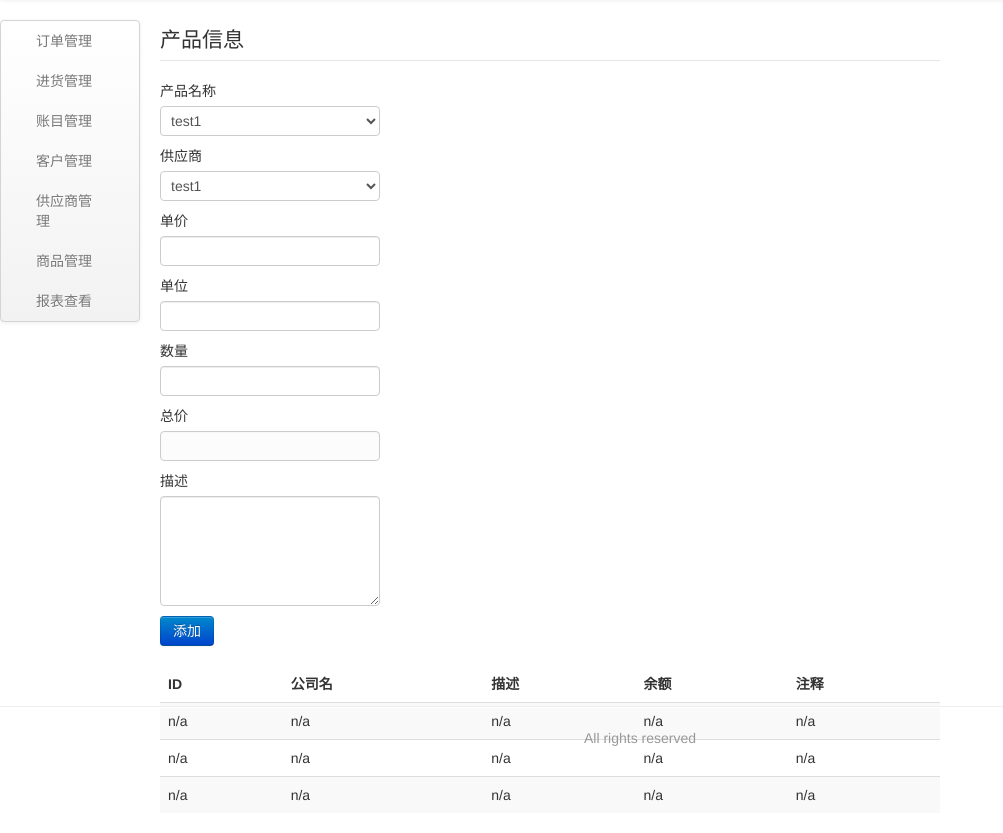
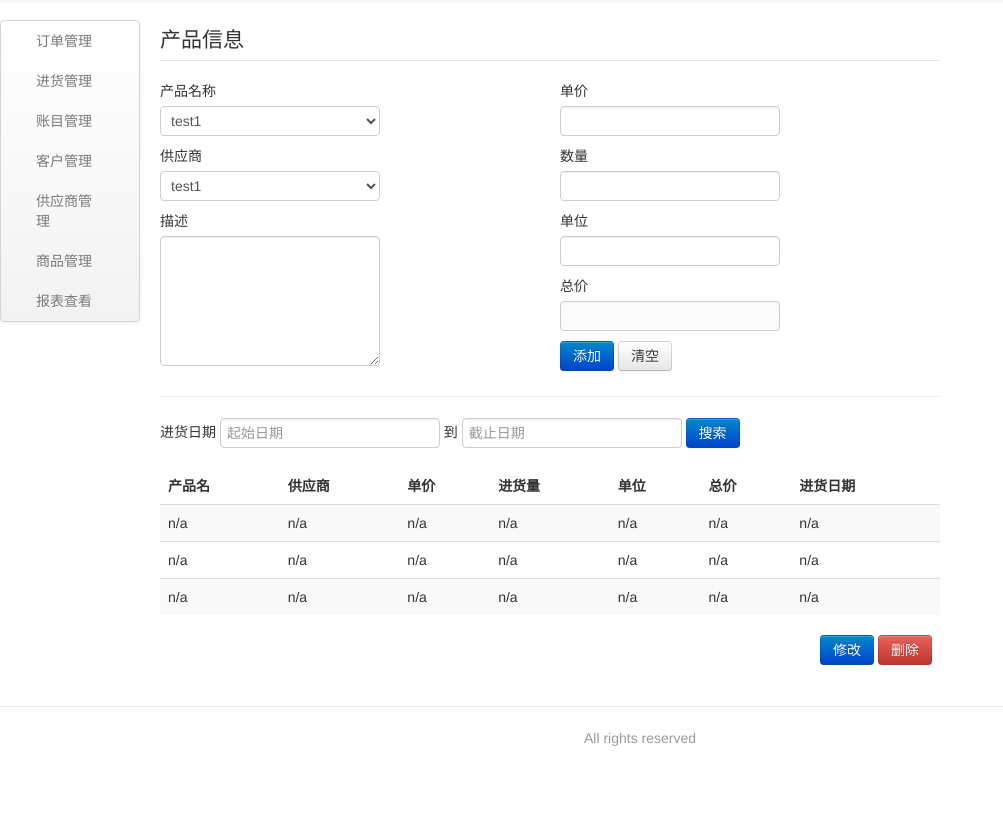
Before and after one commit to Weilong/meat_factory, a CodeIgniter app: page /meat_factory/ in a window 1280 px wide. Shown: the part 42-875 px from the top of the page, without its empty margins (0-1003 px from the left). After the commit the page ends 788 px from the top, so only its background shows below. Run offline with CodeIgniter, Linux system fonts and the light colour scheme.

Commit message:
add supplied_goods_view

```diff
--- a/application/views/add_cost_view.php
+++ b/application/views/add_cost_view.php
@@ -13,7 +13,7 @@
     <label>描述</label>
     <textarea rows="5"></textarea><br />
     <button type="submit" class="btn btn-primary">确认</button>
-    <button type="submit" class="btn btn-warning">清空</button>
+    <button type="submit" class="btn">清空</button>
   </fieldset>
 </form>
 </div>
--- a/application/views/supplied_goods_view.php
+++ b/application/views/supplied_goods_view.php
@@ -3,6 +3,8 @@
       <form>
           <fieldset>
             <legend>产品信息</legend>
+                <div class="row">
+                    <div class="span5">
                         <label>产品名称</label>
                         <select>
                         	<option>test1</option>
@@ -13,33 +15,56 @@
                             <option>test1</option>
                             <option>test2<option>
                         </select><br />
+                        <label>描述</label>
+                        <textarea rows="6"></textarea><br />
+                    </div>
+                    <div class="span5">
                         <label>单价</label>
+                        <input type="text"></input>
+                        <label>数量</label>
                         <input type="text"></input>
                         <label>单位</label>
                         <input type="text"></input>
-    <label>数量</label>
-    <input type="text"></input>
                         <label>总价</label>
                         <span class="uneditable-input"></span>
-    <label>描述</label>
-    <textarea rows="5"></textarea><br />
+                        <br />
                         <button type="submit" class="btn btn-primary">添加</button>
+                        <button type="submit" class="btn">清空</button>
+                    </div>
+                </div>
           </fieldset>
+        </form>
+    </div>
+    <hr />
+    <div>
+        <div>
+            <form class="form-inline">
+                <label>进货日期</label>
+                <!-- the input for date needs to be improved so that user can
+                select date from a drop-down calendar straight away -->
+                <input type="text" placeholder="起始日期">
+                到
+                <input type="text" placeholder="截止日期">
+                <button type="submit" class="btn btn-primary">搜索</button>
             </form>
         </div>
         <div>
             <table class="table table-striped table-hover">
                 <thead>
                     <tr>
-            <th>ID</th>
-            <th>公司名</th>
-            <th>描述</th>
-            <th>余额</th>
-            <th>注释</th>
+                        <th>产品名</th>
+                        <th>供应商</th>
+                        <th>单价</th>
+                        <th>进货量</th>
+                        <th>单位</th>
+                        <th>总价</th>
+                        <th>进货日期</th>
                     </tr>
                 </thead>
                 <tbody>
                     <tr>
+                        <td>n/a</td>
+                        <td>n/a</td>
                         <td>n/a</td>
                         <td>n/a</td>
                         <td>n/a</td>
@@ -52,8 +77,12 @@
                         <td>n/a</td>
                         <td>n/a</td>
                         <td>n/a</td>
+                        <td>n/a</td>
+                        <td>n/a</td>
                     </tr>
                     <tr>
+                        <td>n/a</td>
+                        <td>n/a</td>
                         <td>n/a</td>
                         <td>n/a</td>
                         <td>n/a</td>
@@ -63,4 +92,9 @@
                 </tbody>
             </table>
         </div>
+        <div class="span4 offset8">
+            <button type="submit" class="btn btn-primary">修改</button>
+            <button type="submit" class="btn btn-danger">删除</button>
         </div>
+    </div>
+</div>
```
Lines whose indentation alone changed are shown as unchanged.
